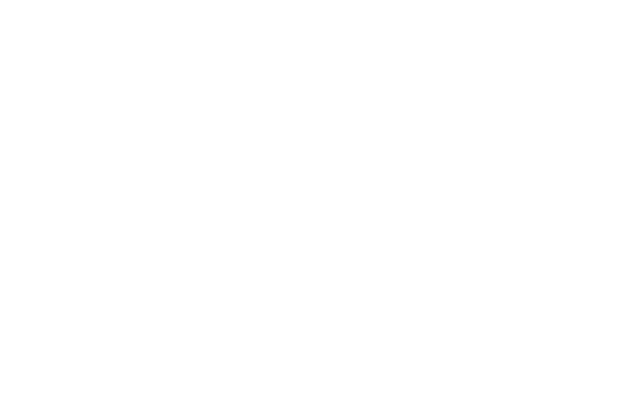
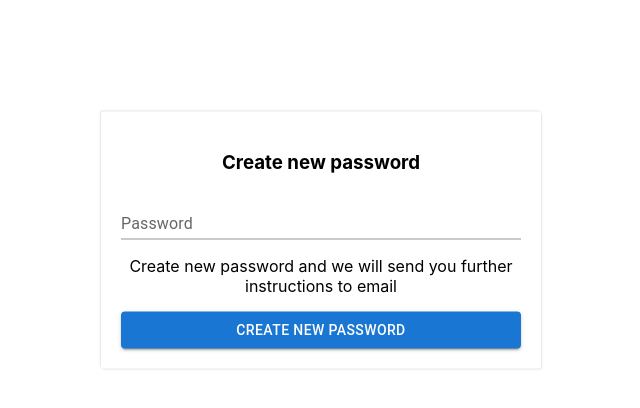
Before and after one commit to AlexKazakq/friday-project-cards, a React (Create React App) app: page /friday-project-cards/newPassword in a window 1280 px wide. Shown: the top 408 px of the page, without its empty margins (319-959 px from the left). Built offline with nearby package versions, Linux system fonts and the light colour scheme.

Commit message:
add new password

```diff
--- a/src/components/NewPassword/NewPassword.tsx
+++ b/src/components/NewPassword/NewPassword.tsx
@@ -1,5 +1,41 @@
 import React from 'react'
 
+import { Button, FormControl, Grid, TextField } from '@mui/material'
+import { useFormik } from 'formik'
+
+// eslint-disable-next-line import/no-unresolved
+import styleForm from './../../styles/form.module.css'
 export const NewPassword = () => {
-  return <div></div>
+  const formik = useFormik({
+    initialValues: {
+      password: '',
+    },
+    onSubmit: values => {
+      alert(JSON.stringify(values))
+      window.location.href = '/friday-project-cards/profile'
+    },
+  })
+
+  return (
+    <Grid container justifyContent={'center'}>
+      <Grid item justifyContent={'center'}>
+        <form onSubmit={formik.handleSubmit} className={styleForm.form}>
+          <FormControl>
+            <h3>Create new password</h3>
+            <TextField
+              type="password"
+              id="standard-basic"
+              label="Password"
+              variant="standard"
+              {...formik.getFieldProps('password')}
+            />
+            <p>Create new password and we will send you further instructions to email</p>
+            <Button type={'submit'} variant={'contained'} color={'primary'}>
+              Create new password
+            </Button>
+          </FormControl>
+        </form>
+      </Grid>
+    </Grid>
+  )
 }
```
